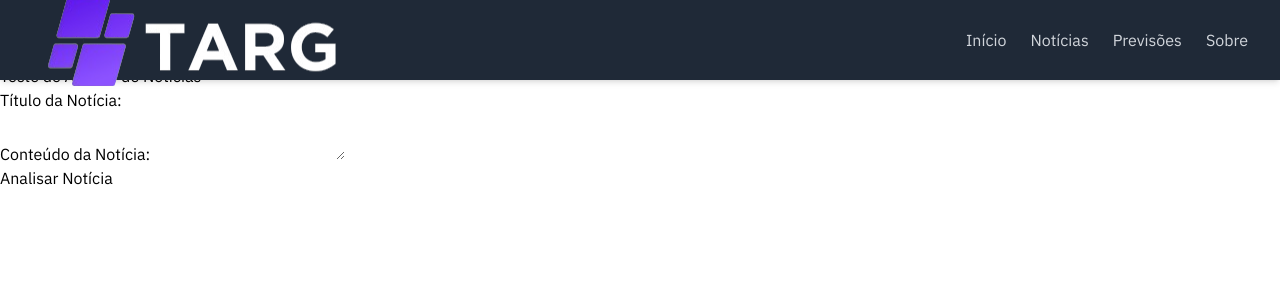
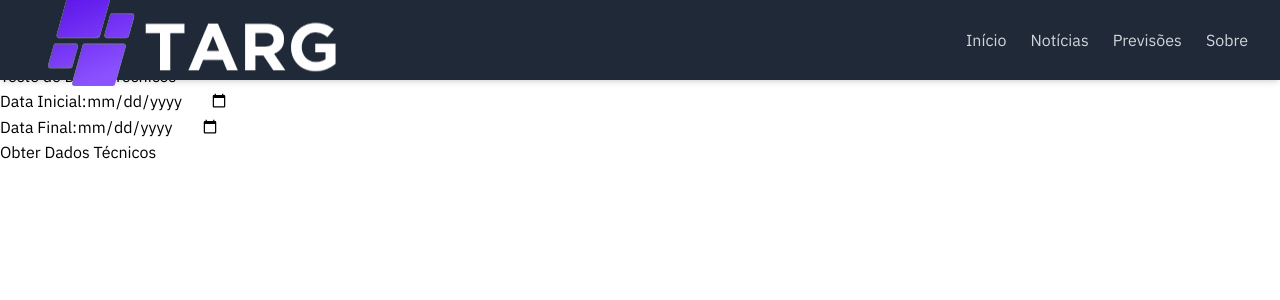
Before and after one commit to Vitoreism/TARG, a Next.js app in the folder frontend/: page /predictions in a window 1280 px wide. Shown: the top 300 px of the page. Built offline with nearby package versions, Linux system fonts and the light colour scheme; no server answers.

Commit message:
atualizaçao pagina teste

```diff
--- a/frontend/src/app/globals.css
+++ b/frontend/src/app/globals.css
@@ -8,7 +8,7 @@ body {
   padding: 0;
 }
 
-/* Personalizando a Barra de Rolagem */
+/* Barra de Rolagem */
 ::-webkit-scrollbar {
   width: 12px; /* Largura da barra de rolagem */
 }
--- a/frontend/src/app/predictions/page.js
+++ b/frontend/src/app/predictions/page.js
@@ -1,61 +1,66 @@
 'use client';
 
 import { useState } from 'react';
-import { analyzeNews } from '../api'; // Supondo que a função analyzeNews esteja em um arquivo chamado api.js
+import { getTechnicalData } from '../api'; // Supondo que a função getTechnicalData esteja em um arquivo chamado api.js
 
-const TestPage = () => {
-  const [title, setTitle] = useState('');
-  const [content, setContent] = useState('');
-  const [analysis, setAnalysis] = useState(null);
+const TechnicalDataPage = () => {
+  const [startDate, setStartDate] = useState('');
+  const [endDate, setEndDate] = useState('');
+  const [technicalData, setTechnicalData] = useState(null);
   const [error, setError] = useState(null);
 
   const handleSubmit = async (e) => {
     e.preventDefault();
     try {
-      const result = await analyzeNews(title, content);
-      setAnalysis(result);
+      // Chama a função getTechnicalData com as datas fornecidas
+      const result = await getTechnicalData(startDate, endDate);
+      setTechnicalData(result);  // Armazena os dados técnicos retornados
       setError(null); // Limpar qualquer erro anterior
     } catch (err) {
-      setError(err.message);
-      setAnalysis(null); // Limpar análise anterior em caso de erro
+      setError(err.message);  // Define a mensagem de erro em caso de falha
+      setTechnicalData(null); // Limpa os dados técnicos anteriores em caso de erro
     }
   };
 
   return (
     <div>
-      <h1>Teste de Análise de Notícias</h1>
+      <h1>Teste de Dados Técnicos</h1>
       <form onSubmit={handleSubmit}>
         <div>
-          <label htmlFor="title">Título da Notícia:</label>
+          <label htmlFor="startDate">Data Inicial:</label>
           <input
-            type="text"
-            id="title"
-            value={title}
-            onChange={(e) => setTitle(e.target.value)}
-            required
+            type="date"
+            id="startDate"
+            value={startDate}
+            onChange={(e) => setStartDate(e.target.value)}
           />
         </div>
         <div>
-          <label htmlFor="content">Conteúdo da Notícia:</label>
-          <textarea
-            id="content"
-            value={content}
-            onChange={(e) => setContent(e.target.value)}
-            required
+          <label htmlFor="endDate">Data Final:</label>
+          <input
+            type="date"
+            id="endDate"
+            value={endDate}
+            onChange={(e) => setEndDate(e.target.value)}
           />
         </div>
-        <button type="submit">Analisar Notícia</button>
+        <button type="submit">Obter Dados Técnicos</button>
       </form>
 
       {error && <p style={{ color: 'red' }}>Erro: {error}</p>}
-      {analysis && (
+
+      {technicalData && (
         <div>
-          <h3>Resultado da Análise:</h3>
-          <p>{analysis}</p>
+          <h3>Dados Técnicos</h3>
+          <p><strong>Data:</strong> {technicalData.Date}</p>
+          <p><strong>Preço de Fechamento:</strong> {technicalData.Close}</p>
+          <p><strong>RSI:</strong> {technicalData.RSI}</p>
+          <p><strong>MACD:</strong> {technicalData.MACD}</p>
+          <p><strong>Volume:</strong> {technicalData.Volume}</p>
         </div>
       )}
     </div>
   );
 };
 
-export default TestPage;
+export default TechnicalDataPage;
```
